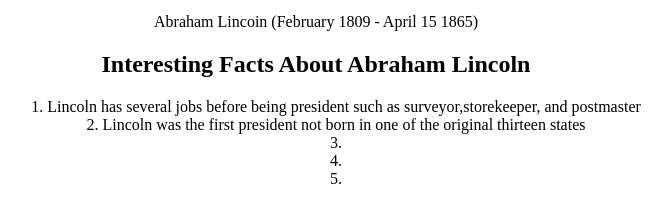
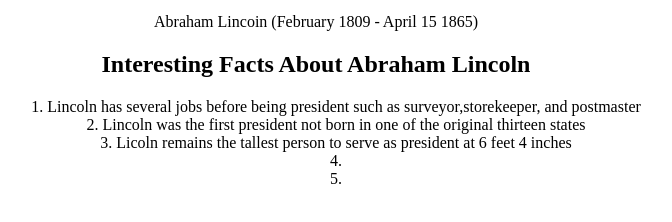
Before and after one commit to StudentCZ/Misc-Projects, a plain HTML site: page tribute.html in a window 1280 px wide. Shown: the part 480-702 px from the top of the page, without its empty margins (324-996 px from the left). Drawn offline with Linux system fonts and the light colour scheme.

Commit message:
added another fact about Lincoln

```diff
--- a/tribute.html
+++ b/tribute.html
@@ -35,7 +35,10 @@
               Lincoln was the first president not born in one of the original
               thirteen states
             </li>
-            <li></li>
+            <li>
+              Licoln remains the tallest person to serve as president at 6 feet
+              4 inches
+            </li>
             <li></li>
             <li></li>
           </ol>
```
